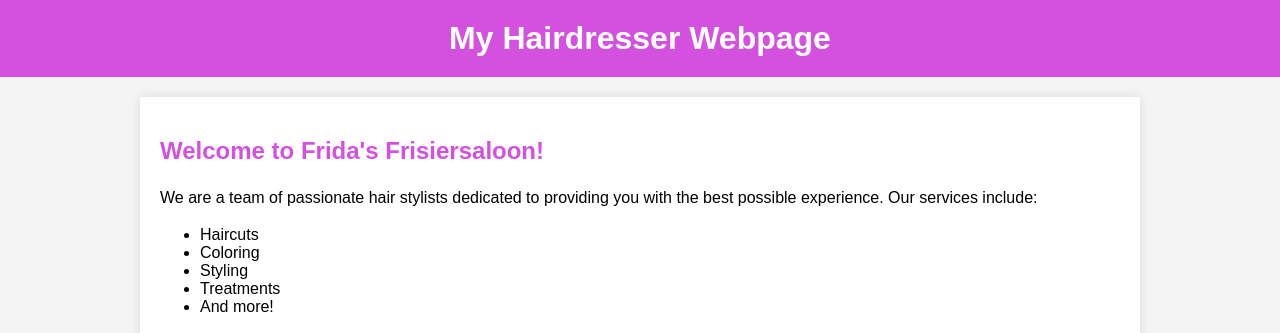
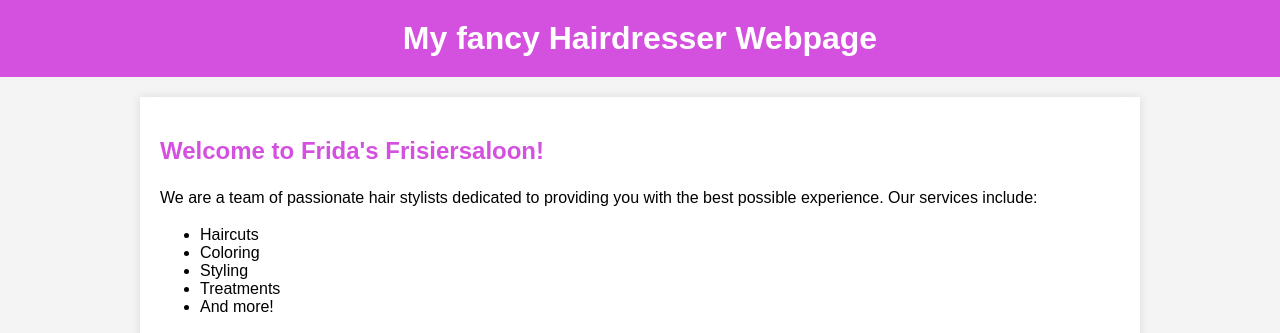
Before and after one commit to pmaxai/testpage, a plain HTML site: page hairdresser_html/index.html in a window 1280 px wide. Shown: the top 333 px of the page. Drawn offline with Linux system fonts and the light colour scheme.

Commit message:
Update index.html

```diff
--- a/hairdresser_html/index.html
+++ b/hairdresser_html/index.html
@@ -61,7 +61,7 @@
 <body>
 
     <header>
-        <h1>My Hairdresser Webpage</h1>
+        <h1>My fancy Hairdresser Webpage</h1>
     </header>
 
     <main>
```
